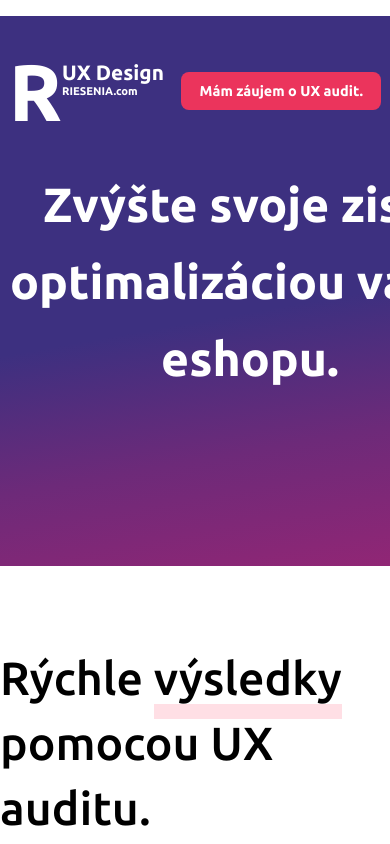
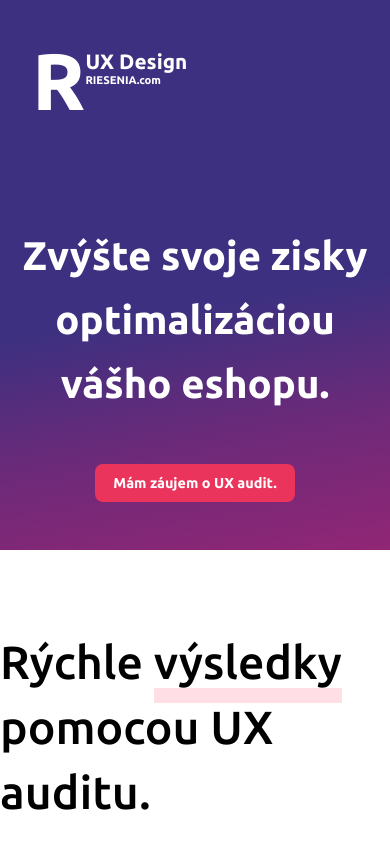
Before and after one commit to adabo4/vueapp, a Nuxt app: page / in a window 390 px wide. Shown: the top 844 px of the page. Built offline with nearby package versions, Linux system fonts and the light colour scheme.

Commit message:
made header responsive on mobiles

```diff
--- a/components/Header.vue
+++ b/components/Header.vue
@@ -1,5 +1,5 @@
 <template>
-  <header>
+  <!-- <header class="header-all">
     <div class="header-top">
       <Logo></Logo>
 
@@ -9,6 +9,20 @@
     </div>
     <div class="header-div">
       <Headline>Zvýšte svoje zisky optimalizáciou vášho eshopu.</Headline>
+    </div>
+  </header> -->
+
+  <header>
+    <div class="grid-container">
+      <div class="logoitem"><Logo /></div>
+      <div class="header-div headeritem">
+        <Headline>Zvýšte svoje zisky optimalizáciou vášho eshopu.</Headline>
+      </div>
+      <div class="buttonitem">
+        <Btn @open="emitOpenModal" style="width: 200px"
+          >Mám záujem o UX audit.</Btn
+        >
+      </div>
     </div>
   </header>
 </template>
@@ -32,6 +46,7 @@ export default {
 @import url("https://fonts.googleapis.com/css2?family=Ubuntu:ital,wght@0,300;0,400;0,500;0,700;1,300;1,400;1,500;1,700&display=swap");
 
 $base-font: "Ubuntu", sans-serif;
+
 header {
   height: 550px;
   background-image: linear-gradient(170deg, #3d3080 55%, #6d2a79, #912675 100%);
@@ -57,4 +72,78 @@ header {
   align-items: center;
 }
 /*912675*/
+
+.grid-container {
+  display: grid;
+  grid-template-columns: auto auto; /* Two columns for logo and button */
+  grid-template-rows: auto auto; /* Two rows: first for logo and button, second for headline */
+  align-items: center;
+  width: 100%;
+  column-gap: 1em; /* Space between logo and button */
+  row-gap: 2em;
+}
+
+.logoitem {
+  grid-column: 1; /* First column */
+  grid-row: 1; /* First row */
+  height: 10em;
+  display: grid;
+  place-items: center; /* Align logo content to the right */
+}
+
+.buttonitem {
+  display: grid;
+  grid-column: 2; /* Second column */
+  grid-row: 1; /* First row */
+  text-align: center; /* Align button to the right */
+  height: 1em;
+  place-items: center;
+}
+
+.header-div {
+  grid-column: 1 / span 2; /* Span across both columns */
+  grid-row: 2; /* Second row */
+  text-align: center; /* Center the headline text */
+}
+
+@media screen and (max-width: 800px) {
+  .grid-container {
+    display: flex;
+    flex-direction: column;
+    justify-content: center;
+    align-items: center;
+    // grid-template-rows: 1fr 1fr 1fr 1fr;
+    // grid-template-columns: 1fr 1fr 1fr;
+  }
+
+  header {
+    width: 100%;
+  }
+  .header-div {
+    width: 100%;
+  }
+
+  .headeritem {
+    margin-top: 2em;
+    // grid-template-rows: span 3 3 / 4;
+
+    h1 {
+      font-size: 2.5em;
+    }
+  }
+
+  .logoitem {
+    align-self: flex-start;
+    padding: 1em;
+    margin-left: 1em;
+    // grid-template-rows: span 3;
+  }
+
+  .buttonitem {
+    display: grid;
+    place-items: center;
+    margin-top: 1em;
+    width: 100%;
+  }
+}
 </style>
```
Also changed, not shown: assets/styles/global.scss (+64 -0 lines).
